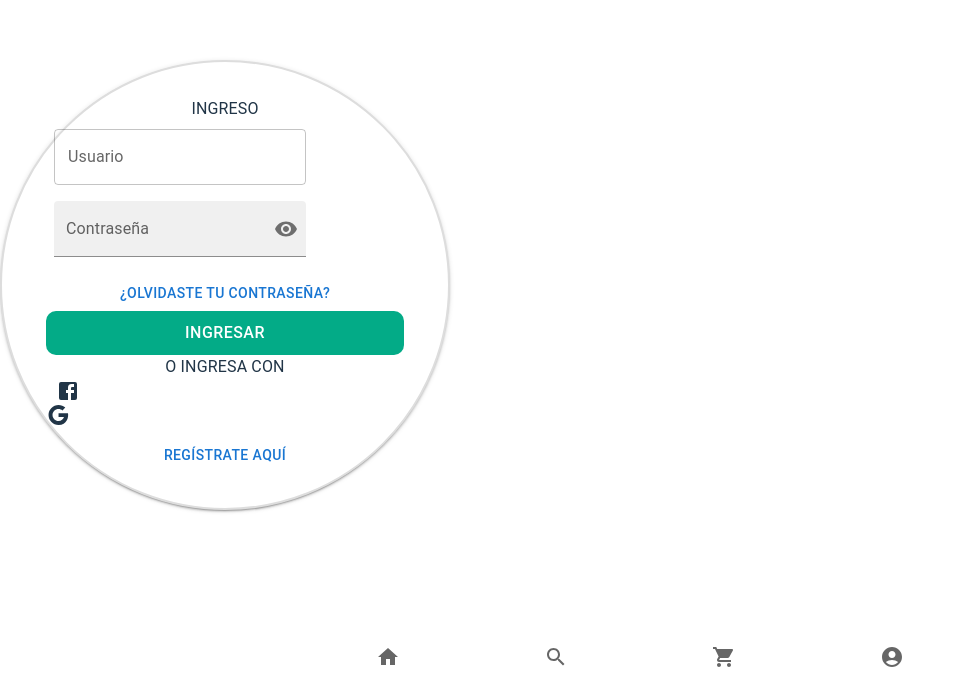
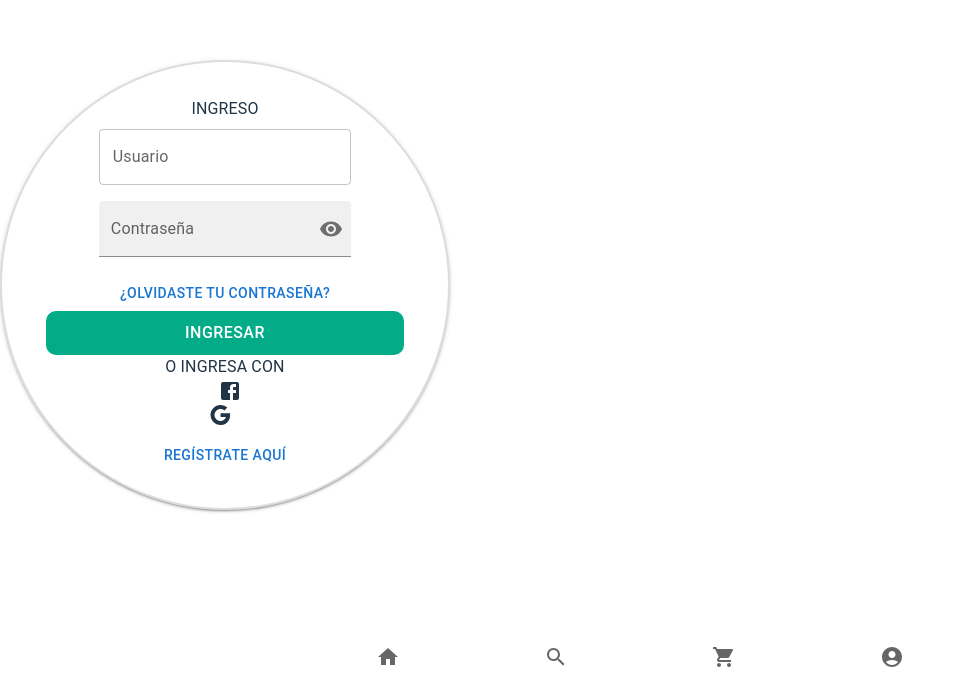
Before and after one commit to alexmeneses1996/devShop, a React (Vite) app: page / in a window 1280 px wide. Shown: the part 115-800 px from the top of the page, without its empty margins (0-965 px from the left). Built offline with nearby package versions, Linux system fonts and the light colour scheme.

Commit message:
Cambios angela

```diff
--- a/src/components/Login.jsx
+++ b/src/components/Login.jsx
@@ -33,7 +33,7 @@ const Login = () => {
 
   >
     <form
-        style={{ display: 'flex', flexDirection: 'column' }}
+        style={{ display: 'flex', flexDirection: 'column', alignItems: 'center' }}
         onSubmit={handleSubmit}
     >
         <Typography sx={{display: 'flex', alignItems: "center",
@@ -69,7 +69,7 @@ const Login = () => {
                 }
             />
         </FormControl>
-        <Button sx={{ display: 'flex', alignItems: "center",
+        <Button sx={{ width: "10", display: 'flex', alignItems: "center",
                 justifyContent: "center", marginTop: '10px' }}>¿Olvidaste tu contraseña?</Button>
 
         <Button
@@ -93,7 +93,7 @@ const Login = () => {
         </Button>
         <Typography sx={{display: 'flex', justifyContent: 'center', alignItems: 'center'}}>O INGRESA CON</Typography>
         <Facebook Login
-            style={{ marginLeft: '10px' }}
+            style={{ marginLeft: '10px', }}
             icon={<Facebook />}
             onClick={() => console.log("Login with Facebook")}
             text="Inicia sesión con Facebook"
```
